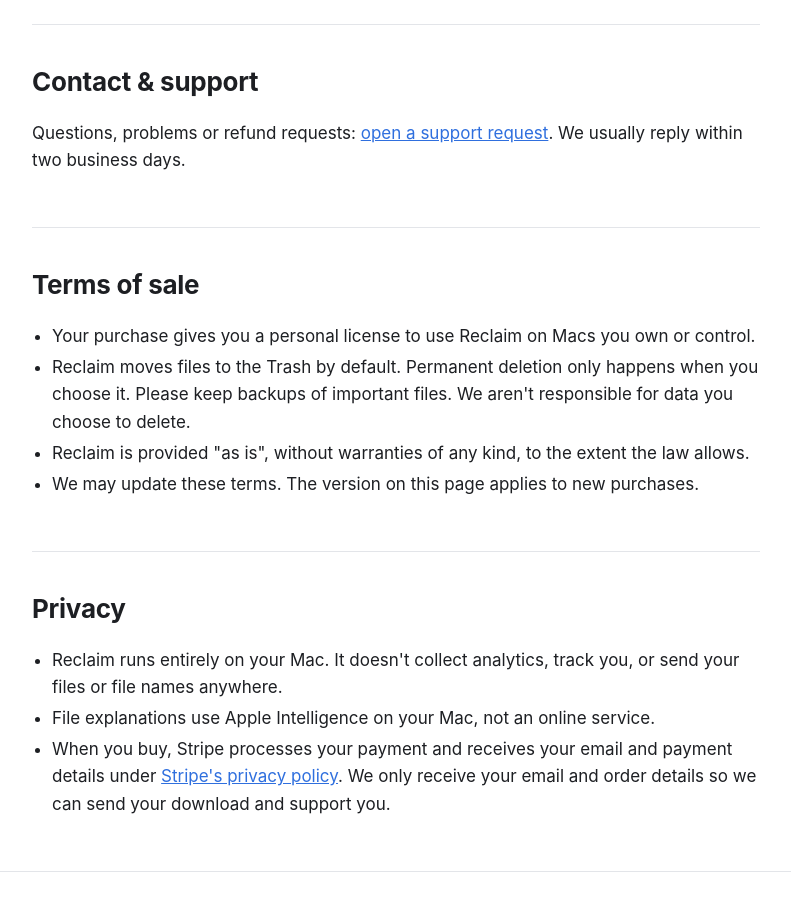
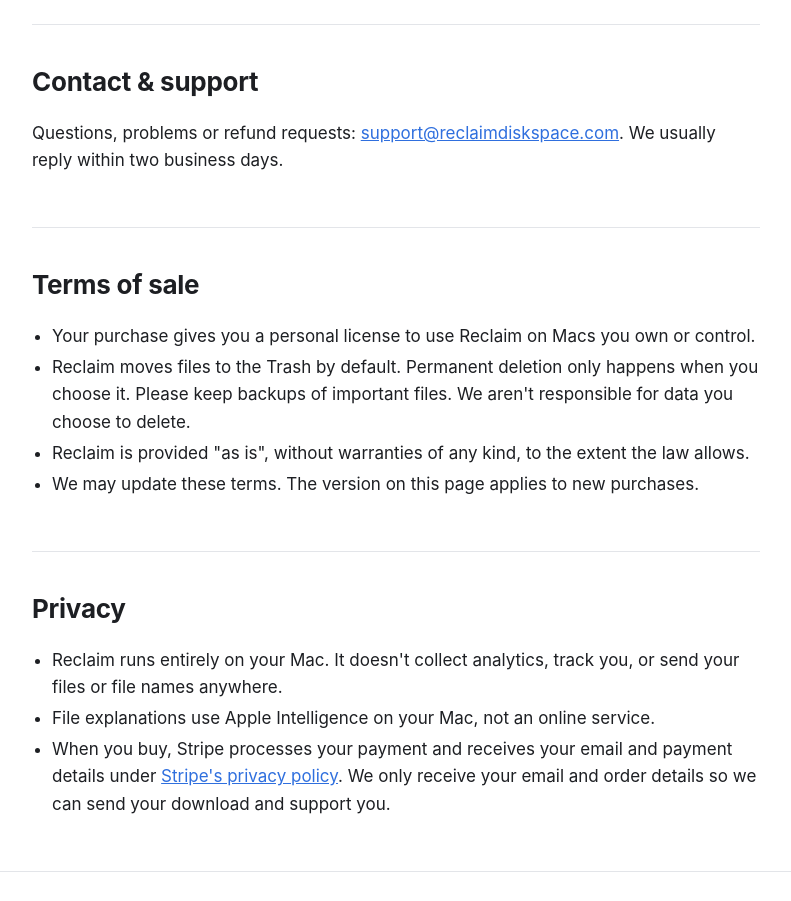
Before and after one commit to wblair8689/reclaim-site, a plain HTML site: page index.html in a window 1280 px wide. Shown: the part 1640-2541 px from the top of the page, without its empty margins (244-1035 px from the left). Drawn offline with Linux system fonts and the light colour scheme.

Commit message:
Add support email
Co-Authored-By: Claude Opus 5.5 <noreply@anthropic.com>

```diff
--- a/index.html
+++ b/index.html
@@ -108,7 +108,7 @@
 
 <section id="contact">
   <h2>Contact &amp; support</h2>
-  <p>Questions, problems or refund requests: <a href="https://github.com/wblair8689/reclaim-site/issues">open a support request</a>. We usually reply within two business days.</p>
+  <p>Questions, problems or refund requests: <a href="mailto:support@reclaimdiskspace.com">support@reclaimdiskspace.com</a>. We usually reply within two business days.</p>
 </section>
 
 <section id="terms">
```
